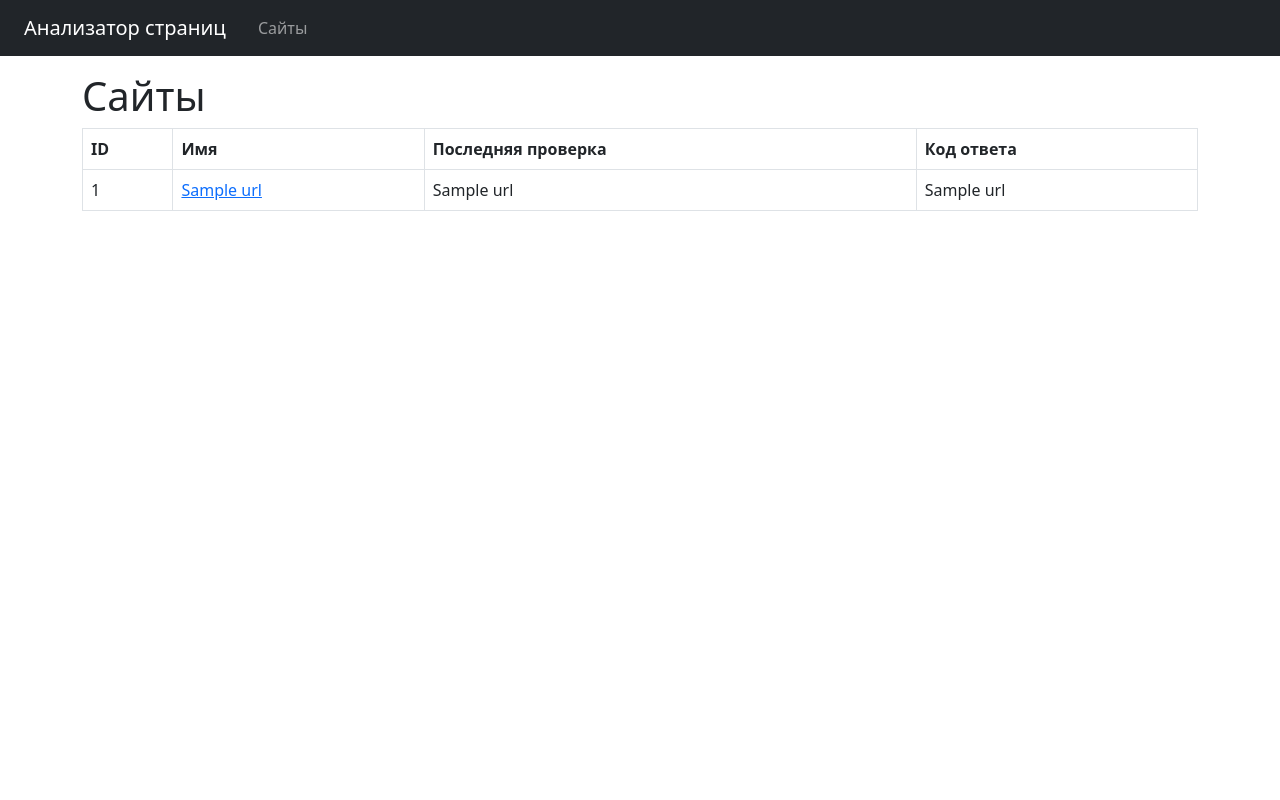
After one commit to Prosto-Pasha/python-project-83, a Flask app: page /urls in a window 1280 px wide. The commit adds this page. Run offline with Flask 2, Linux system fonts and the light colour scheme; a database or web service that is not in the repository returns one stand-in record (values such as "Sample title"); some libraries are stand-ins or nearby versions.

Commit message:
Add htmls, database.sql

```diff
--- a/page_analyzer/app.py
+++ b/page_analyzer/app.py
@@ -1,29 +1,191 @@
 from flask import (
     Flask,
     render_template,
-    # request,
-    # redirect,
-    # url_for,
-    # flash,
-    # get_flashed_messages,
-    # make_response,
+    request,
+    redirect,
+    url_for,
+    flash,
+    get_flashed_messages,
+    make_response,
     # session,
 )
+import psycopg2
+import os
+from datetime import datetime
+from dotenv import load_dotenv
+import urllib.parse
+
+# Получаем переменные окружения
+dotenv_path = os.path.join(os.path.dirname(__file__), '.env')
+if os.path.exists(dotenv_path):
+    load_dotenv(dotenv_path)
+DATABASE_URL = os.getenv('DATABASE_URL')
+SECRET_KEY = os.getenv('SECRET_KEY')
+
+# Подключаемся к базе данных
+conn = None
+try:
+    conn = psycopg2.connect(DATABASE_URL)
+    conn.autocommit = True
+except Exception as _ex:
+    # TODO Добавить проверку на существование
+    #  базы "database", и создание, если её нет
+    print('[INFO] Error while connecting to database', _ex)
 
 
 app = Flask(__name__)
-app.config['SECRET_KEY'] = 'SECRET_KEY'
+app.config['SECRET_KEY'] = SECRET_KEY
 
 
 @app.route('/')
 def index():
-    errors = {}
-    login = ''
+    """
+    Выводит начальную страницу
+    :return: страница index.html
+    """
+    messages = get_flashed_messages()
+    return render_template('index.html', messages=messages)
+
+
+@app.route('/urls', methods=['POST'])
+def urls_post():
+    """
+    Обрабатывает добавление нового адреса веб-сайта
+    Вызывыет процедуру url_get или сообщение об ошибке
+    :return: переадресация на страницу index.html или checks.html
+    """
+    new_url = request.form['url']
+    parsed_url = get_parsed_url(new_url)
+    if parsed_url == '':
+        flash('Некорректный URL', 'error')
+        response = make_response(redirect(url_for('index'), code=302))
+        return response
+    url_id = get_url_id(parsed_url)
+    response = make_response(redirect(url_for(
+        'url_get',
+        id=url_id
+    ), code=302))
+    return response
+
+
+@app.route('/urls/<id>')
+def url_get(id):
+    """
+    Открывает страницу checks.html для веб-сайта
+    с id в таблице urls
+    :return: переадресация на страницу checks.html
+    """
+    url_data = get_url_data(id)
+    messages = get_flashed_messages(with_categories=True)
     return render_template(
-        'index.html',
-        errors=errors,
-        login=login
+        'checks.html',
+        url=url_data,
+        id=id,
+        messages=messages,
+        # url_checks=url_checks, # проверки
     )
+
+
+@app.route('/urls')
+def urls_get():
+    urls_data = get_urls_data()
+    return render_template('urls.html', urls=urls_data,)
+
+
+def get_urls_data():
+    """
+    Возвращает все данные из таблицы urls
+    :return: dict - словарь с данными таблицы urls
+    """
+    urls_data = None
+    try:
+        with conn.cursor() as curs:
+            # TODO Добавить объединение с таблицей проверок
+            #  и заполнение кода возврата
+            query = "SELECT id," \
+                    " name," \
+                    " to_char(created_at, 'YYYY-MM-DD') AS date_add," \
+                    " 'Код возврата' AS Code" \
+                    " FROM urls" \
+                    " ORDER BY created_at DESC"
+            curs.execute(query)
+            urls_data = curs.fetchall()
+    except Exception as e:
+        print('WARNING DATABASE: ', e)
+    return urls_data
+
+
+def get_url_data(id):
+    """
+    Возвращает данные веб-сайта из таблицы urls
+    по переданному id
+    :param id: int - id веб-сайта в таблице urls
+    :return: dict - словарь с данными веб-сайта
+    """
+    url_data = None
+    result = {}
+    try:
+        with conn.cursor() as curs:
+            query = 'SELECT * FROM urls WHERE id=%s'
+            args = (id,)
+            curs.execute(query, args)
+            url_data = curs.fetchone()
+    except Exception as e:
+        print('WARNING DATABASE: ', e)
+    if url_data is None:
+        print(f'Не найден url с id={id}!')
+    else:
+        result['id'] = url_data[0]
+        result['name'] = url_data[1]
+        result['created_at'] = url_data[2].strftime('%y-%m-%d')
+    return result
+
+
+def get_parsed_url(url):
+    """
+    Возвращает нормализованный адрес веб-сайта
+    Если есть ошибки, то возвращает пустую строку
+    :param url: строка адрес веб-сайта
+    :return: строка нормализованный адрес веб-сайта
+    """
+    parsed_url = urllib.parse.urlparse(url)
+    url_scheme = parsed_url[0]
+    url_netloc = parsed_url[1].lower().strip()
+    if url_scheme == ''\
+            or url_netloc == ''\
+            or url_netloc.find(' ') > 0:
+        return ''
+    return f'{url_scheme}://{url_netloc}'
+
+
+def get_url_id(url):
+    """
+    Проверяет наличие адреса url в таблице urls
+    При необходимости делает новую запись
+    :param url: строка нормализованный адрес веб-сайта
+    :return: url_id: int - id для url в таблице urls
+    """
+    url_id = None
+    try:
+        with conn.cursor() as curs:
+            query = 'SELECT id FROM urls WHERE name=%s'
+            args = (url,)
+            curs.execute(query, args)
+            url_id = curs.fetchone()[0]
+    except Exception as e:
+        print('WARNING DATABASE: ', e)
+    if url_id is None:
+        with conn.cursor() as curs:
+            query = '''INSERT INTO urls (name, created_at)
+                VALUES (%s, %s)
+                RETURNING id'''
+            args = (url, datetime.today())
+            curs.execute(query, args)
+            url_id = curs.fetchone()[0]
+            flash('Страница успешно добавлена', 'alert alert-success')
+    else:
+        flash('Страница уже существует', 'alert alert-info')
+    return url_id
 
 
 if __name__ == '__main__':
--- /dev/null
+++ b/page_analyzer/templates/urls.html
@@ -0,0 +1,58 @@
+<!DOCTYPE html>
+<html lang="ru">
+    <head>
+        <meta charset="utf-8">
+        <meta name="viewport" content="width=device-width, initial-scale=1, shrink-to-fit=no">
+        <meta name="description" content="Third project for Hexlet.io">
+        <link href="https://cdn.jsdelivr.net/npm/bootstrap@5.2.0/dist/css/bootstrap.min.css"
+              rel="stylesheet"
+              integrity="sha384-gH2yIJqKdNHPEq0n4Mqa/HGKIhSkIHeL5AyhkYV8i59U5AR6csBvApHHNl/vI1Bx"
+              crossorigin="anonymous">
+        <title>Анализатор страниц</title>
+    </head>
+    <body class="min-vh-100 d-flex flex-column">
+        <header class="flex-shrink-0">
+            <nav class="navbar navbar-expand-md navbar-dark bg-dark container-fluid px-3">
+                <ul class="navbar-nav">
+                    <li class="nav-item">
+                        <a class="navbar-brand nav-link active" href={{url_for('index')}}>Анализатор страниц</a>
+                    </li>
+                    <li class="nav-item">
+                        <a class="nav-link" href={{url_for('urls_get')}}>Сайты</a>
+                    </li>
+                </ul>
+            </nav>
+        </header>
+        <main class="flex-grow-1">
+            <div class="container-lg mt-3">
+                <h1>Сайты</h1>
+                <div class="table-responsive">
+                    <table class="table table-bordered table-hover text-nowrap" data-test="urls">
+                        <tbody>
+                            <tr>
+                                <th>ID</th>
+                                <th>Имя</th>
+                                <th>Последняя проверка</th>
+                                <th>Код ответа</th>
+                            </tr>
+                            {% if urls %}
+                                {% for url in urls %}
+                                    <tr>
+                                        <td>{{url[0]}}</td>
+                                        <td>
+                                            <a href="{{url_for('url_get', id=url.id)}}">
+                                                {{url[1]}}
+                                            </a>
+                                        </td>
+                                        <td>{{url[2]}}</td>
+                                        <td>{{url[3]}}</td>
+                                    </tr>
+                                {% endfor %}
+                            {% endif %}
+                        </tbody>
+                    </table>
+                </div>
+            </div>
+        </main>
+    </body>
+</html>
--- a/pyproject.toml
+++ b/pyproject.toml
@@ -10,6 +10,8 @@ packages = [{include = "page_analyzer"}]
 python = "^3.8.1"
 flask = "^2.2.3"
 gunicorn = "^20.1.0"
+psycopg2-binary = "^2.9.5"
+python-dotenv = "^1.0.0"
 
 [tool.poetry.group.dev.dependencies]
 pytest = "^7.2.2"
```
Also changed, not shown: database.sql (added, +7 -0 lines), page_analyzer/templates/checks.html (added, +75 -0 lines), page_analyzer/templates/index.html (+14 -5 lines), 2 other files.
